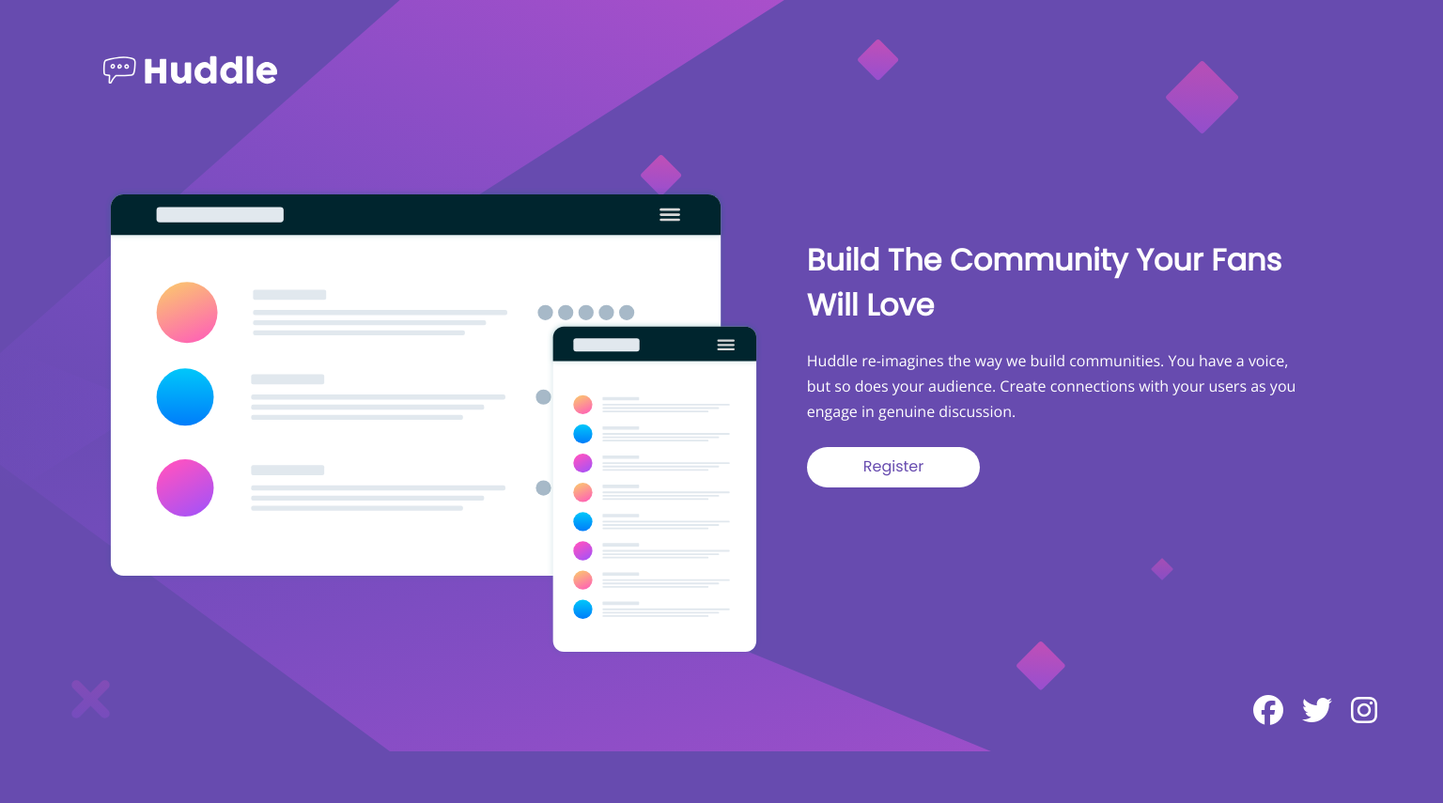
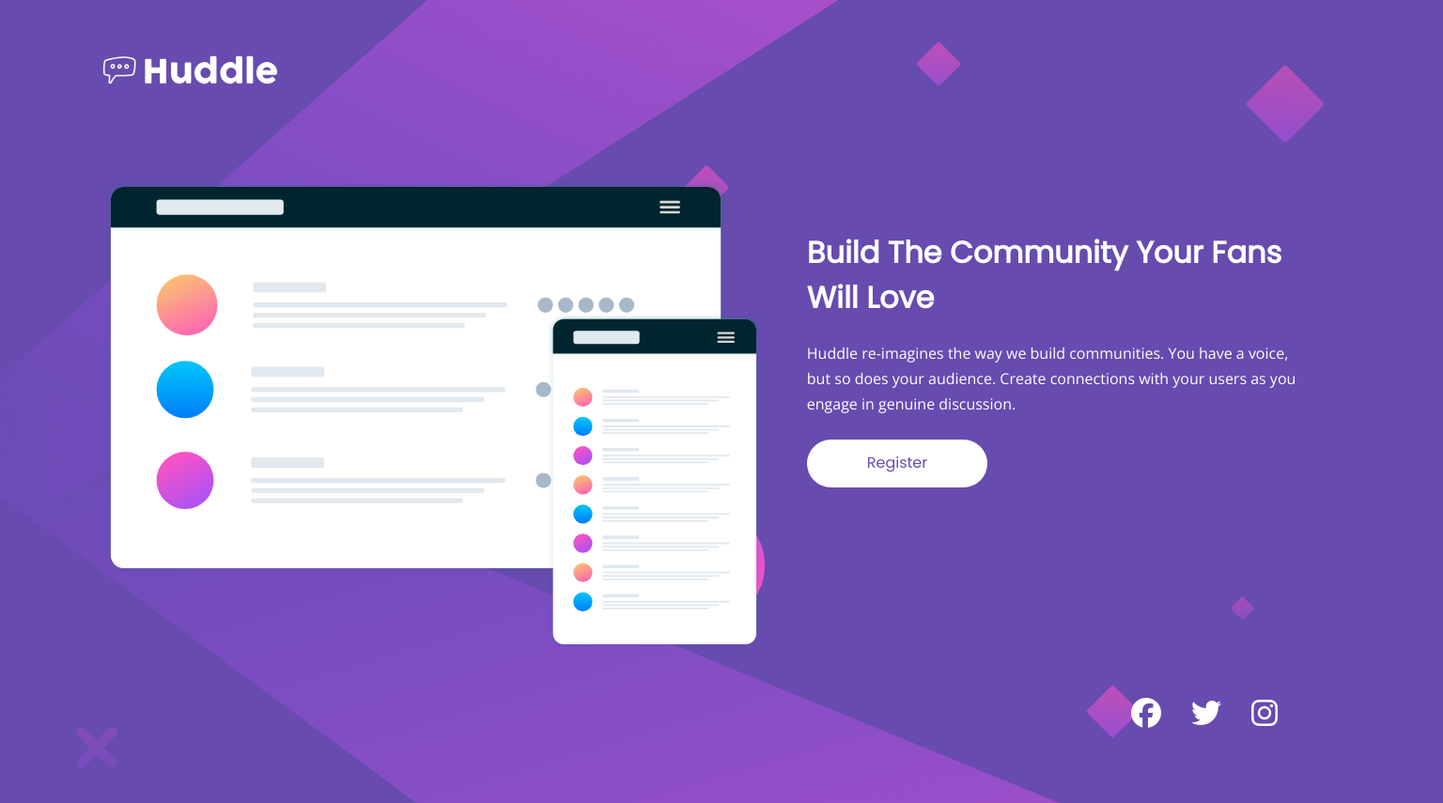
Before and after one commit to jennifer-carey/huddle-landing-page, a plain HTML site: page index.html in a window 1536 px wide. Shown: the whole page at 94% size. Before the commit the page ends 822 px from the top, so only its background shows below. Drawn offline with nearby package versions, Linux system fonts and the light colour scheme.

Commit message:
Update styles.css

```diff
--- a/css/styles.css
+++ b/css/styles.css
@@ -10,12 +10,13 @@ body {
     background: hsl(257, 40%, 49%);
     background-image: url(../images/bg-mobile.svg);
     background-repeat: no-repeat;
+    background-size: contain;
 }
 
 /*  Content Styles  */
 
 header {
-    height: 125px;
+    height: 8em;
 }
 
 .logo {
@@ -25,60 +26,68 @@ header {
     left: 40px;
 }
 
+.img-container {
+    width: 70%;
+    margin: 0 auto;
+}
+
 .main-img {
-    width: 300px;
-    display: block;
-    margin: 0 auto;
+    width: 100%;
 }
 
 .content {
     padding: 2rem;
     text-align: center;
-    margin-bottom: 40px;
+    margin-bottom: 2em;
 }
 
 .content h1 {
     font-family: 'Poppins', sans-serif;
     font-size: 1.5rem;
-    line-height: 2.5rem;
+    line-height: 1.5;
 }
 
 .content p {
-    padding-bottom: .5rem;
+    padding-bottom: .5em;
     font-size: 1rem;
-    line-height: 1.7rem;
+    line-height: 1.7;
 }
 
 button {
-    padding: 12px 75px;
+    padding: 1em 4em;
     font-family: 'Poppins', sans-serif;
     font-size: 0.8rem;
     color: hsl(257, 40%, 49%);
     background-color: #fff;
     border: none;
-    border-radius: 50px;
+    border-radius: 100px;
+    transition: all 300ms;
 }
 
 .social-icons {
     display: flex;
     justify-content: center;
-    padding-bottom: 40px;
+    padding-bottom: 4em;
+    transition: all 300ms;
+}
+
+button:hover,
+button:focus,
+.fab:hover,
+.fab:focus {
+    cursor: pointer;
+    transform: scale(1.1);
 }
 
 .fab {
-    padding: 5px;
+    padding: .25em;
 }
 
-/* Media Query - 1440px Desktop */
+/* Media Queries */
 
-@media (min-width: 1440px) {
-    body {
-        background-image: url(../images/bg-desktop.svg);
-        background-repeat: cover;
-    }
-
+@media (min-width: 900px) {
     header {
-        height: 200px;
+        height: 12em;
     }
 
     .logo {
@@ -88,31 +97,49 @@ button {
         left: 100px;
     }
 
+    .content h1 {
+        font-size: 2rem;
+    }
+
+    button {
+        font-size: 1rem;
+    }
+}
+
+@media (min-width: 1200px) {
+    body {
+        background-image: url(../images/bg-desktop.svg);
+        background-size: contain;
+    }
+
+    /* header {
+        height: 12em;
+    }
+
+    .logo {
+        width: 200px;
+        position: relative;
+        top: 50px;
+        left: 100px;
+    } */
+
     main {
         display: flex;
         justify-content: center;
-        padding-bottom: 30px;
+        padding-bottom: 2em;
     }
 
-    .main-img {
-        width: 700px;
+    .img-container {
+        width: 55%;
+        max-width: 700px;
+        margin: 0;
     }
 
     .content {
         width: 40%;
         text-align: left;
-        padding-left: 3rem;
+        padding-left: 3em;
         margin-bottom: 0;
-    }
-
-    .content h1 {
-        font-size: 2rem;
-        line-height: 3rem;
-    }
-
-    button {
-        padding: 12px 60px;
-        font-size: 1rem;
     }
 
     .social-icons {
@@ -120,10 +147,10 @@ button {
     }
 
     .fab {
-        padding: 10px;
+        padding: .5em;
     }
 
     .fab:last-child {
-        padding-right: 70px;
+        margin-right: 5em;
     }
 }
```
